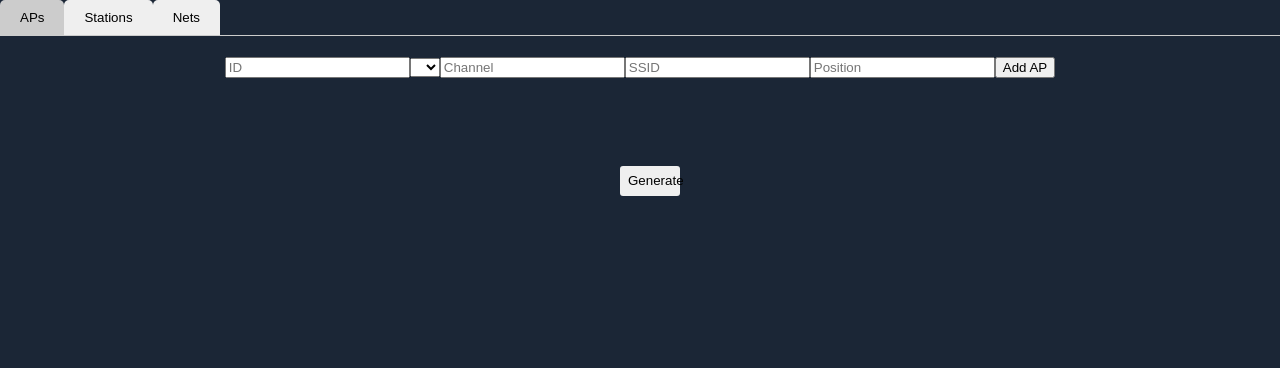
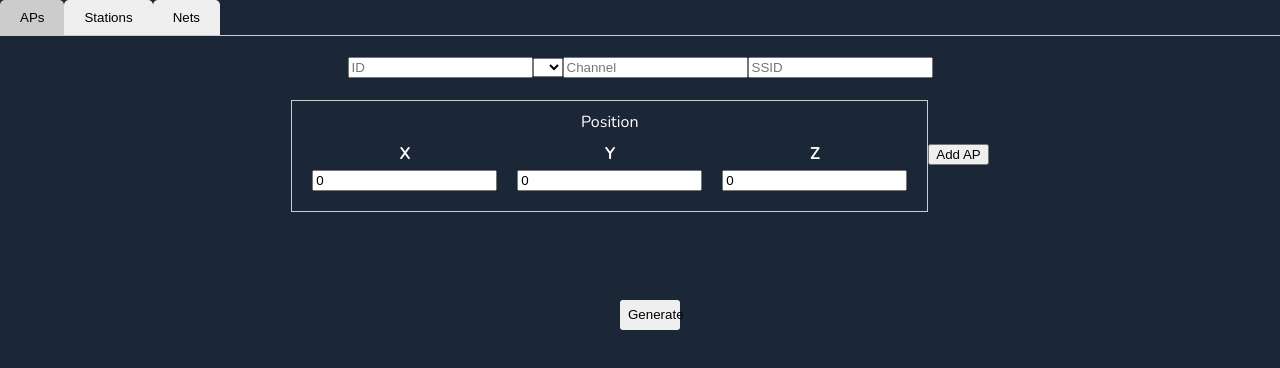
Before and after one commit to CMU-99P-Fall25-Practicum/Omen, a Vue app in the folder omen-gui/frontend/: page / in a window 1280 px wide. Shown: the top 368 px of the page. Built offline with nearby package versions, Linux system fonts and the light colour scheme.

Commit message:
add table for taking in x,y,z coordinates

```diff
--- a/omen-gui/frontend/src/components/APsTab.vue
+++ b/omen-gui/frontend/src/components/APsTab.vue
@@ -12,18 +12,60 @@
         </select>
         <input v-model="cur.channel" type="text" placeholder="Channel" />
         <input v-model="cur.ssid" type="text" placeholder="SSID" />
-      <input v-model="cur.position" type="text" placeholder="Position" />
+        <br/><br/>
+        <div class="position-table">
+            <div class="header-row">Position</div>
+            <div class="row">
+              <div class="cell"><label>X</label><input v-model="x" type="number" /></div>
+              <div class="cell"><label>Y</label><input v-model="y" type="number" /></div>
+              <div class="cell"><label>Z</label><input v-model="z" type="number" /></div>
+            </div>
+        </div>
     <button @click="addAP">Add AP</button>
   </div>
 </template>
+
+
+<style scoped>
+.position-table {
+  display: inline-block;
+  border: 1px solid #ccc;
+  padding: 10px;
+}
+
+.row {
+  display: flex;
+}
+
+.cell {
+  display: flex;
+  flex-direction: column;
+  align-items: center;
+  margin: 10px;
+}
+
+.cell label {
+  font-weight: bold;
+  margin-bottom: 5px;
+}
+</style>
 
 <script lang="ts" setup>
 import { main } from '../../wailsjs/go/models'
 import { AddAP } from '../../wailsjs/go/main/App'
 
-var cur = new main.AP()
+// NOTE: x, y, and z are composed into main.AP.position
+let cur = new main.AP()
+let x: number = 0, y: number = 0, z: number = 0;
+
+var errors = {
+    position: ""
+}
+
 
 function addAP() {
+    // coalesce x,y,z into cur
+    cur.position = `(${x},${y},${z})`
     AddAP(cur)
 }
 </script>
```
Lines whose indentation alone changed are shown as unchanged.
